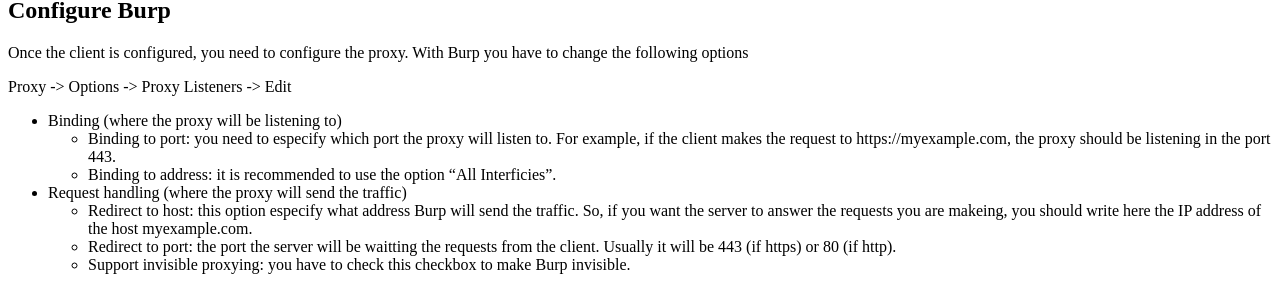
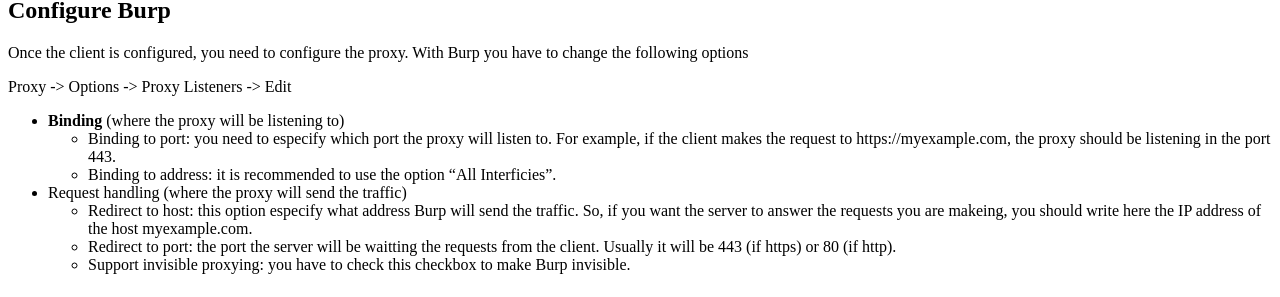
Before and after one commit to Ex0brain/trelis24.github.io, a Jekyll site: the page built from _posts/2017-11-27-Invisible-Proxy.md, in a window 1280 px wide. Shown: the part 1100-1397 px from the top of the page. Built offline with Jekyll 4.4.1, drawn with Linux system fonts in a browser that asks for light colours; comment, search, counter and statistics services are not loaded; a style sheet for code colours, icons or effects is not loaded.

```diff
--- a/_posts/2017-11-27-Invisible-Proxy.md
+++ b/_posts/2017-11-27-Invisible-Proxy.md
@@ -11,6 +11,9 @@ author: Trelis
 
 ## Description
 This option is sometimes useful if the application you are targeting employs a thick client component that runs outside of the browser, or a browser plugin that makes its own HTTP requests outside of the browser's framework. Often, these clients don't support HTTP proxies, or don't provide an easy way to configure them to use one.
+
+
+
 
 However, you must have take into account the following:
 When using plain HTTP, a proxy-style request looks like this:
@@ -47,7 +50,7 @@ This change will make that when the machine whats to resolve the host myexample.
 Once the client is configured, you need to configure the proxy. With Burp you have to change the following options
 
 Proxy -> Options -> Proxy Listeners -> Edit
-- Binding (where the proxy will be listening to)
+- **Binding** (where the proxy will be listening to)
 	- Binding to port: you need to especify which port the proxy will listen to. For example, if the client makes the request to https://myexample.com, the proxy should be listening in the port 443.
 	- Binding to address: it is recommended to use the option "All Interficies".
 - Request handling (where the proxy will send the traffic)
```
